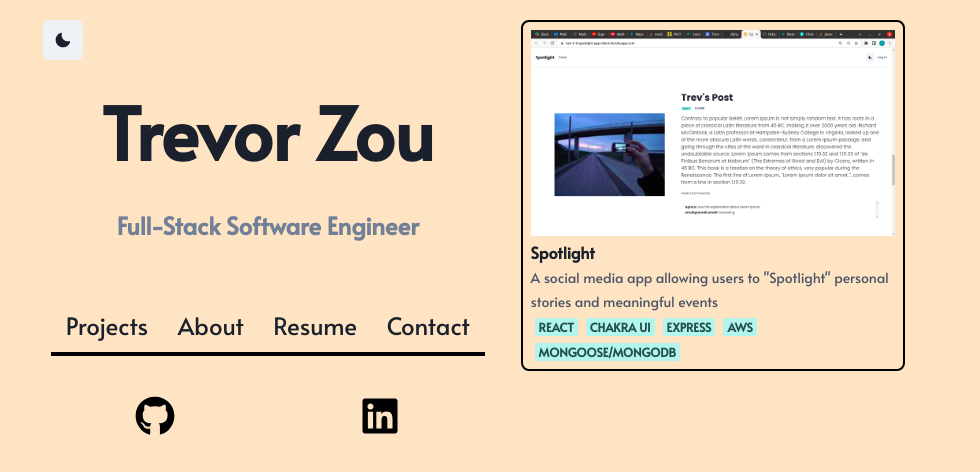
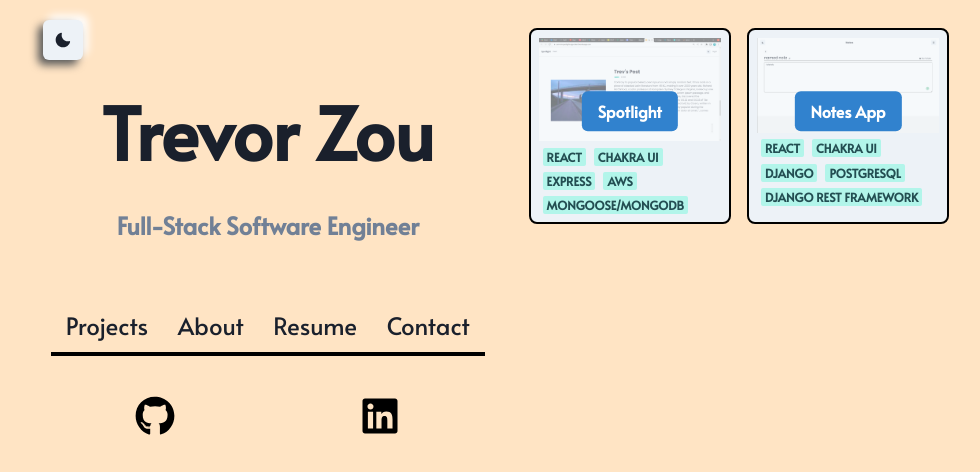
Before and after one commit to tzou2024/portfolio, a React (Create React App) app in the folder portfolio/: page /portfolio/projects in a window 1280 px wide. Shown: the top 472 px of the page, without its empty margins (21-1001 px from the left). Built offline with nearby package versions, Linux system fonts and the light colour scheme.

Commit message:
style card with moda

```diff
--- a/portfolio/package.json
+++ b/portfolio/package.json
@@ -16,6 +16,7 @@
     "@testing-library/user-event": "^13.5.0",
     "framer-motion": "^7.2.1",
     "react": "^18.2.0",
+    "react-chakra-slide-show": "^1.0.11",
     "react-dom": "^18.2.0",
     "react-icons": "^4.4.0",
     "react-pdf": "^5.7.2",
--- a/portfolio/src/Styles.css
+++ b/portfolio/src/Styles.css
@@ -2,3 +2,10 @@
     font-family: 'Alata', sans-serif;
 
 }
+
+.neumo{
+    border-radius: 5px;
+background: bisque;
+box-shadow:  -5px 5px 9px #5a5a5a,
+             5px -5px 9px #ffffff;
+}
--- /dev/null
+++ b/portfolio/src/components/Moda.js
@@ -0,0 +1,59 @@
+import React from 'react'
+import {
+  Modal,
+  ModalOverlay,
+  ModalContent,
+  ModalHeader,
+  ModalBody,
+  Image,
+  Text,
+  ModalCloseButton,
+  Link,
+  Box,
+  Button
+} from '@chakra-ui/react'
+import { useDisclosure } from '@chakra-ui/react'
+
+
+const Moda = ({proj}) => {
+  const { isOpen, onOpen, onClose } = useDisclosure()
+
+  const linklist = Object.keys(proj.repos).map((ell, ind) => {
+    return (
+      <Box>
+        <Link href={proj.repos[ell]} color="blue" key={ind} isExternal>
+        {ell}
+      </Link>
+      </Box>
+
+    )
+  })
+
+  console.log("linklist: ", linklist)
+
+  return (
+    <>
+      <Button onClick={onOpen} colorScheme="blue">{proj.name}</Button>
+
+      <Modal isOpen={isOpen} onClose={onClose}>
+        <ModalOverlay />
+        <ModalContent>
+          <ModalHeader>{proj.name}</ModalHeader>
+          <ModalCloseButton />
+          <ModalBody>
+          <Image src={proj.img} w="100%"/>
+          <Text py="2">
+          {proj.name} {" is "}
+          {proj.description}
+          </Text>
+
+          {linklist ? linklist : ""}
+          </ModalBody>
+
+        </ModalContent>
+      </Modal>
+    </>
+  )
+}
+
+export default Moda
--- a/portfolio/src/components/Nav.js
+++ b/portfolio/src/components/Nav.js
@@ -26,7 +26,7 @@ const Nav = ({ onOpen, ref }) => {
       <Flex flexDirection={"column"} width="full">
         <Flex
       >
-        <IconButton mr="10" w={6} h={6} p={5} onClick={toggleColorMode}>
+        <IconButton mr="10" w={6} h={6} p={5} onClick={toggleColorMode} className='neumo'>
           {colorMode === 'light' ? <MoonIcon /> : <SunIcon />}
         </IconButton>
 
--- a/portfolio/src/components/Projects.js
+++ b/portfolio/src/components/Projects.js
@@ -1,7 +1,7 @@
 import React from 'react'
 import data from "../data/projects"
 import {
-  Box,
+  Flex
 
  } from '@chakra-ui/react'
 import Cardo from './card'
@@ -16,9 +16,9 @@ const Projects = () => {
   })
 
   return (
-    <div>
+    <Flex wrap={"wrap"}>
       {projMap}
-    </div>
+    </Flex>
   )
 }
 
--- a/portfolio/src/components/card.js
+++ b/portfolio/src/components/card.js
@@ -4,6 +4,7 @@ import {
     Image,
     Badge
  } from '@chakra-ui/react'
+ import Moda from './Moda'
 
 const Cardo = ({proj}) => {
   const badgeMap = proj.tags.map((dat, ind) => {
@@ -15,20 +16,32 @@ const Cardo = ({proj}) => {
       )
   })
   return (
-    <Box maxW='sm' borderWidth='2px' borderColor="black" borderRadius='lg' overflow='hidden' p="2">
-    <Image src={proj.img} />
+    <Box maxW='30%' borderWidth='2px' borderColor="black" borderRadius='lg' overflow='hidden' p="2" position={"relative"} bg="gray.100" m="2">
+    <Image src={proj.img} w="100%" opacity={".5"}/>
     <Box
           mt='1'
           fontWeight='semibold'
           as='h4'
           lineHeight='tight'
           noOfLines={1}
+          position="absolute"
+          top="40%"
+          left={"50%"}
+          transform="translate(-50%, -50%)"
+          fontSize={"2xl"}
+        //   bg="bisque"
+          width={"100%"}
+          textAlign="center"
+          py="3"
+          textColor={"black"}
+
         >
-        {proj.name}
+        {/* {proj.name} */}
+        <Moda proj={proj} />
     </Box>
-    <Box as='span' color='gray.600' fontSize='sm'>
+    {/* <Box as='span' fontSize='sm'>
             {proj.description}
-    </Box>
+    </Box> */}
     <Box>
     {badgeMap}
     </Box>
--- a/portfolio/src/data/projects.js
+++ b/portfolio/src/data/projects.js
@@ -1,17 +1,30 @@
 import spotlightimg from './images/spotlight.png'
+import notesappimg from './images/notesapp.png'
 
 const data = [
     {
         name: "Spotlight",
-        description: 'A social media app allowing users to "Spotlight" personal stories and meaningful events',
+        description: 'a social media app allowing users to "Spotlight" personal stories and meaningful events.',
         tags: ["React", "Chakra UI", "Express", "AWS", "Mongoose/MongoDB"],
         repos: {
-            frontEnd: "https://github.com/tzou2024/project-3-react",
-            backEnd: "https://github.com/tzou2024/project-3-mongoose-express",
+            "Website": "https://seir-6-6-spotlight-app-client.herokuapp.com/",
+            "Front End": "https://github.com/tzou2024/project-3-react",
+            "Back End": "https://github.com/tzou2024/project-3-mongoose-express",
         },
-        site: "https://seir-6-6-spotlight-app-client.herokuapp.com/",
         img: spotlightimg
-    }
+    },
+    {
+        name: "Notes App",
+        description: 'a google docs style note taking app with folders and notes',
+        tags: ["React", "Chakra UI", "Django", "PostgreSQL", "Django REST framework"],
+        repos: {
+            "Website": "https://tzounotesclient.herokuapp.com/sign-in",
+            "Front End": "https://github.com/tzou2024/noteclient",
+            "Back End": "https://github.com/tzou2024/noteserver",
+        },
+        img: notesappimg
+    },
+
 ]
 
 export default data
```
Also changed, not shown: portfolio/src/data/images/notesapp.png (added), 1 other file (tests, documents, lock files or other folders).
